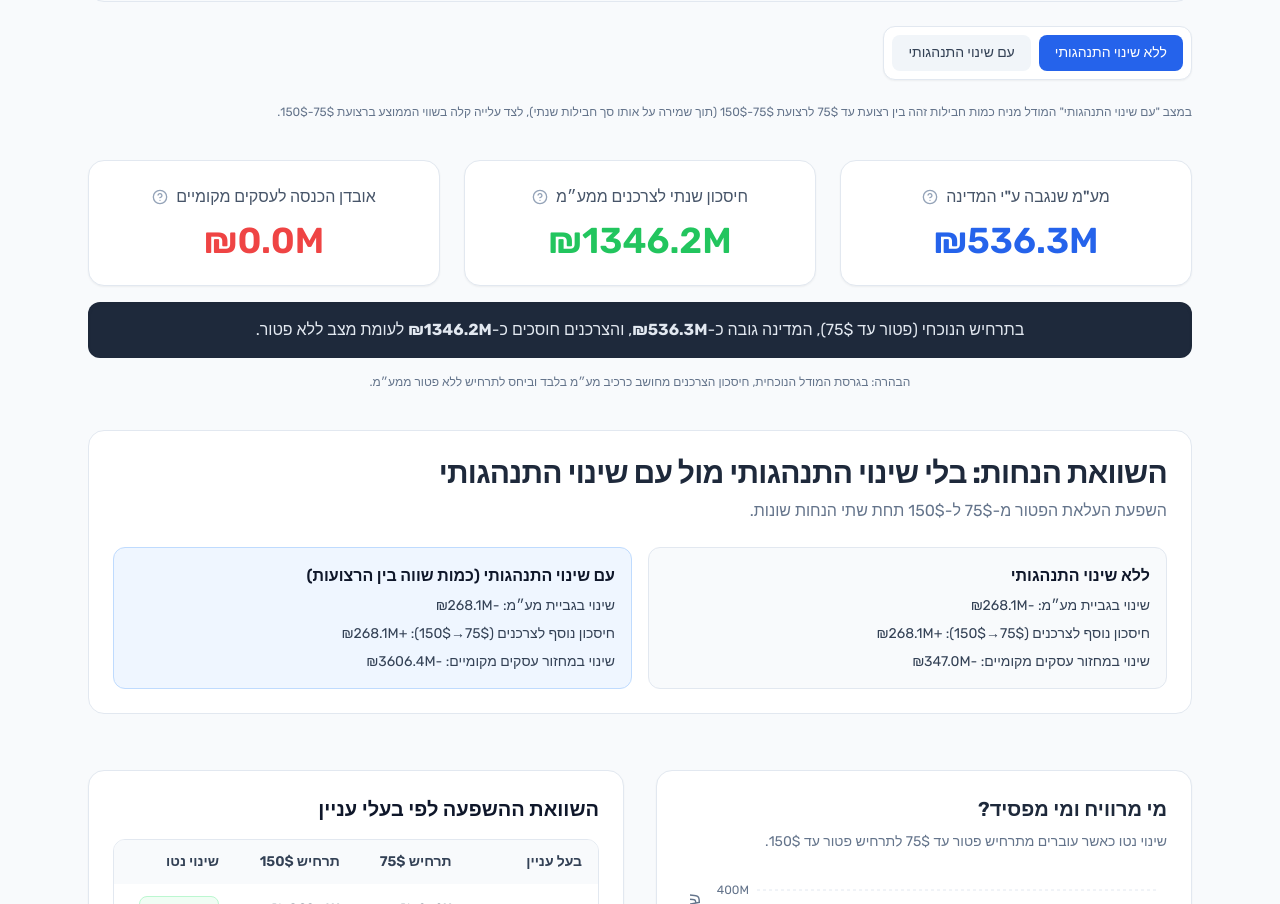
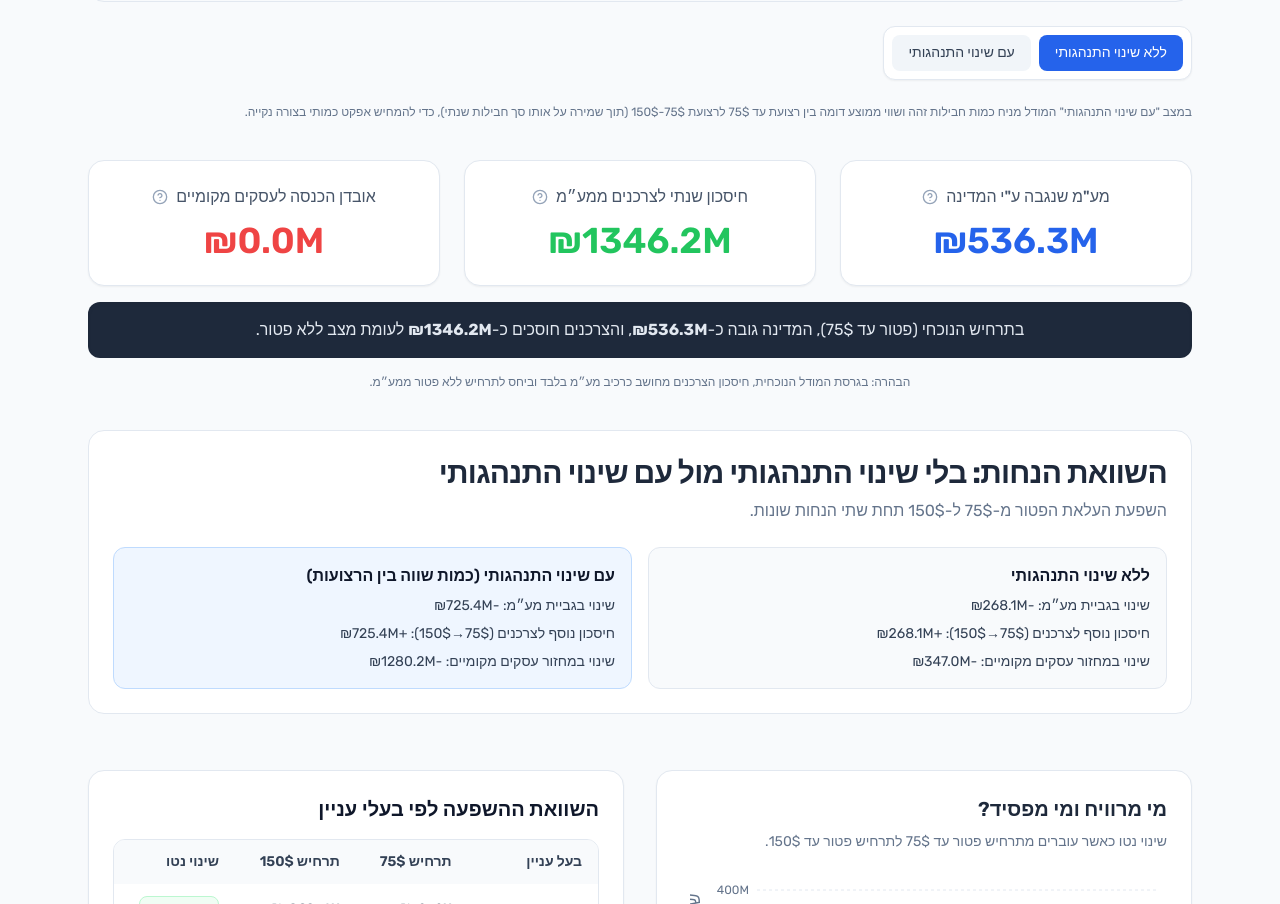
Before and after one commit to sinayblumin/75vs150, a Next.js app: page / in a window 1280 px wide. Shown: the part 935-1839 px from the top of the page. Built offline with nearby package versions, Linux system fonts and the light colour scheme; a web font is replaced by a local one.

Commit message:
feat: more fixes

```diff
--- a/app/methodology/page.tsx
+++ b/app/methodology/page.tsx
@@ -158,7 +158,7 @@ export default function MethodologyPage() {
                         <p>
                             בדשבורד ניתן לעבור בין שני מצבי הנחה: מצב בסיס ללא שינוי התנהגותי בכמות ובתמהיל הקניות,
                             ומצב רגישות התנהגותי שבו כמות החבילות ברצועת עד 75$ וברצועת 75$-150$ נקבעת כזהה
-                            (תוך שמירה על סך חבילות שנתי קבוע), והשווי הממוצע ברצועת 75$-150$ עולה במתינות.
+                            (תוך שמירה על סך חבילות שנתי קבוע), עם שווי ממוצע דומה בין הרצועות להמחשת אפקט כמותי.
                         </p>
                         <div className="bg-slate-50 p-4 border border-slate-100 text-slate-800 rounded-xl">
                             <strong>תחליפיות (Substitution):</strong> כאשר צרכן קונה בחו״ל בטווח 75$-150$, המודל מניח שחלק מהקניות
--- a/components/DashboardClient.tsx
+++ b/components/DashboardClient.tsx
@@ -51,17 +51,18 @@ function getScenarioTotals(scenario: ScenarioResult): ScenarioTotals {
     };
 }
 
-function getBehavioral150Overrides() {
+function getBehavioralOverrides() {
     // Behavioral showcase mode:
     // keep total parcels fixed, keep >150 share fixed,
     // and set equal parcel volume in the two exempt-relevant bands.
+    // We also keep a similar average value in both bands to isolate quantity effect.
     const equalShare = (1 - assumptions.share_over_150) / 2;
 
     return {
         share_under_75: equalShare,
         share_75_to_150: equalShare,
         share_over_150: assumptions.share_over_150,
-        avg_value_75_to_150: assumptions.avg_value_75_to_150 * 1.1,
+        avg_value_75_to_150: assumptions.avg_value_under_75,
         substitution_rate: Math.min(0.6, assumptions.substitution_rate + 0.08),
     };
 }
@@ -85,14 +86,25 @@ export default function DashboardClient({
     };
 
     // Base scenario values (computed once from model results).
-    const totals75 = getScenarioTotals(compareData.baseline);
+    const baseline75Static = compareData.baseline;
     const proposed150Static = compareData.proposed;
-    const proposed150Behavioral = calculateScenario(150, getBehavioral150Overrides());
+    const behavioralOverrides = getBehavioralOverrides();
+    const baseline75Behavioral = calculateScenario(75, behavioralOverrides);
+    const proposed150Behavioral = calculateScenario(150, behavioralOverrides);
+    const noExemptionStatic = calculateScenario(0);
+    const noExemptionBehavioral = calculateScenario(0, behavioralOverrides);
+
+    const activeBaseline75 = behaviorMode === "behavioral" ? baseline75Behavioral : baseline75Static;
     const activeProposed150 = behaviorMode === "behavioral" ? proposed150Behavioral : proposed150Static;
+    const activeNoExemption = behaviorMode === "behavioral" ? noExemptionBehavioral : noExemptionStatic;
+
+    const totals75 = getScenarioTotals(activeBaseline75);
     const totals150 = getScenarioTotals(activeProposed150);
+    const totals75Static = getScenarioTotals(baseline75Static);
+    const totals75Behavioral = getScenarioTotals(baseline75Behavioral);
     const totals150Static = getScenarioTotals(proposed150Static);
     const totals150Behavioral = getScenarioTotals(proposed150Behavioral);
-    const totalsNoExemption = getScenarioTotals(calculateScenario(0));
+    const totalsNoExemption = getScenarioTotals(activeNoExemption);
 
     // KPI logic for selected scenario.
     const vatCollectedIls = activeScenario === 75 ? totals75.totalVat : totals150.totalVat;
@@ -116,13 +128,13 @@ export default function DashboardClient({
     const stateDeltaIls = state150Ils - state75Ils;
     const businessDeltaIls = business150Ils - business75Ils;
 
-    const staticVatDelta = totals150Static.totalVat - totals75.totalVat;
-    const behavioralVatDelta = totals150Behavioral.totalVat - totals75.totalVat;
-    const staticConsumerDelta = totals75.totalVat - totals150Static.totalVat;
-    const behavioralConsumerDelta = totals75.totalVat - totals150Behavioral.totalVat;
-    const staticBusinessDelta = totals150Static.totalLocalBusinessRevenue - totals75.totalLocalBusinessRevenue;
+    const staticVatDelta = totals150Static.totalVat - totals75Static.totalVat;
+    const behavioralVatDelta = totals150Behavioral.totalVat - totals75Behavioral.totalVat;
+    const staticConsumerDelta = totals75Static.totalVat - totals150Static.totalVat;
+    const behavioralConsumerDelta = totals75Behavioral.totalVat - totals150Behavioral.totalVat;
+    const staticBusinessDelta = totals150Static.totalLocalBusinessRevenue - totals75Static.totalLocalBusinessRevenue;
     const behavioralBusinessDelta =
-        totals150Behavioral.totalLocalBusinessRevenue - totals75.totalLocalBusinessRevenue;
+        totals150Behavioral.totalLocalBusinessRevenue - totals75Behavioral.totalLocalBusinessRevenue;
 
     return (
         <div className="space-y-10 animate-in fade-in duration-500">
@@ -188,8 +200,8 @@ export default function DashboardClient({
                     </button>
                 </div>
                 <p className="text-xs text-slate-500">
-                    במצב "עם שינוי התנהגותי" המודל מניח כמות חבילות זהה בין רצועת עד 75$ לרצועת 75$-150$
-                    (תוך שמירה על אותו סך חבילות שנתי), לצד עלייה קלה בשווי הממוצע ברצועת 75$-150$.
+                    במצב "עם שינוי התנהגותי" המודל מניח כמות חבילות זהה ושווי ממוצע דומה בין רצועת עד 75$ לרצועת 75$-150$
+                    (תוך שמירה על אותו סך חבילות שנתי), כדי להמחיש אפקט כמותי בצורה נקייה.
                 </p>
             </section>
 
```
